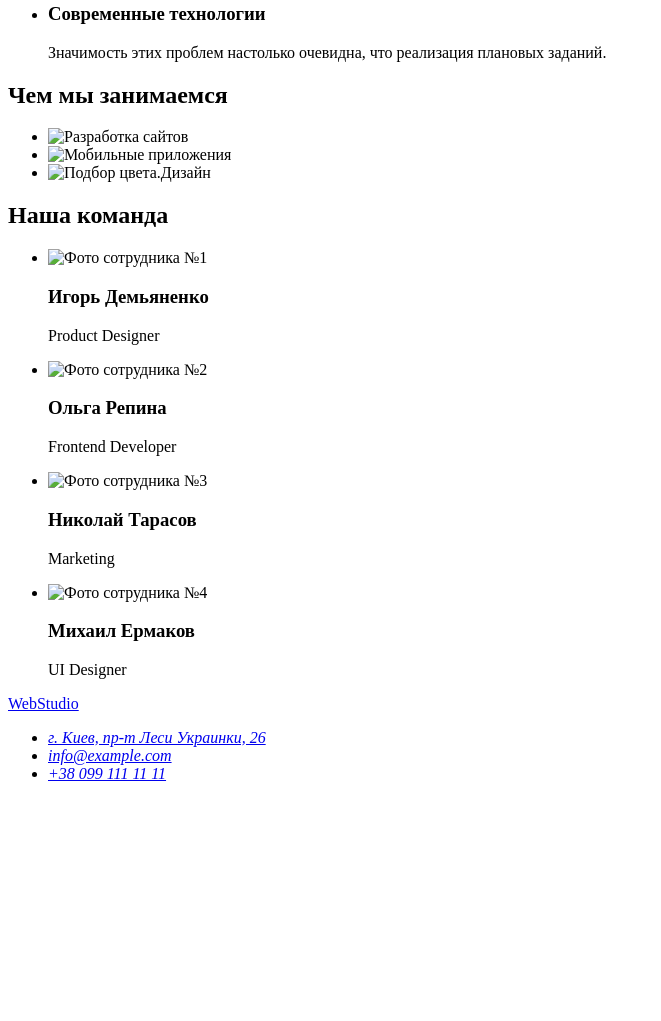
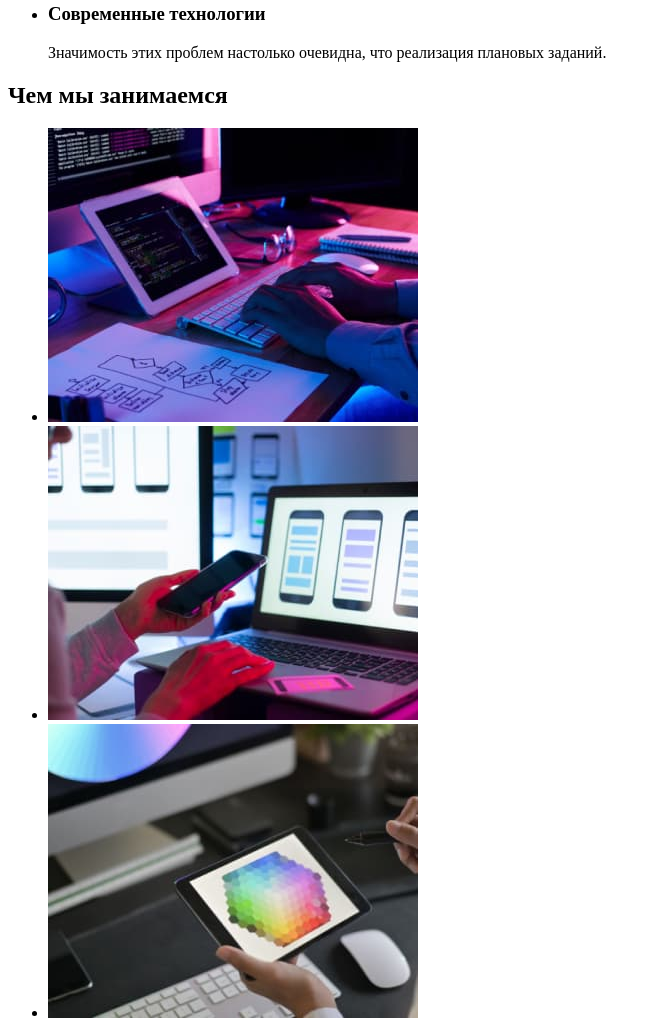
Before and after one commit to olhapresser/goit-markup-hw-01, a plain HTML site: page index.html in a window 1280 px wide. Shown: the part 532-1553 px from the top of the page, without its empty margins (0-661 px from the left). Before the commit the page ends 1331 px from the top, so only its background shows below. Drawn offline with Linux system fonts and the light colour scheme; the site is published under a folder, as on GitHub Pages, so addresses that start at the root find nothing.

Commit message:
images-correction

```diff
--- a/index.html
+++ b/index.html
@@ -54,31 +54,31 @@
       <section>
         <h2>Чем мы занимаемся</h2>
         <ul>
-          <li><img src="/images/img.jpg" alt="Разработка сайтов" width="370" /></li>
-          <li><img src="/images/img2.jpg" alt="Мобильные приложения" width="370" /></li>
-          <li><img src="/images/img3.jpg" alt="Подбор цвета.Дизайн" width="370" /></li>
+          <li><img src="./images/img.jpg" alt="Разработка сайтов" width="370" /></li>
+          <li><img src="./images/img2.jpg" alt="Мобильные приложения" width="370" /></li>
+          <li><img src="./images/img3.jpg" alt="Подбор цвета.Дизайн" width="370" /></li>
         </ul>
       </section>
       <section>
         <h2>Наша команда</h2>
         <ul>
           <li>
-            <img src="/images/worker-1.jpg" alt="Фото сотрудника №1" width="270" />
+            <img src="./images/worker-1.jpg" alt="Фото сотрудника №1" width="270" />
             <h3>Игорь Демьяненко</h3>
             <p lang="en">Product Designer</p>
           </li>
           <li>
-            <img src="/images/worker-2.jpg" alt="Фото сотрудника №2" width="270" />
+            <img src="./images/worker-2.jpg" alt="Фото сотрудника №2" width="270" />
             <h3>Ольга Репина</h3>
             <p lang="en">Frontend Developer</p>
           </li>
           <li>
-            <img src="/images/worker-3.jpg" alt="Фото сотрудника №3" width="270" />
+            <img src="./images/worker-3.jpg" alt="Фото сотрудника №3" width="270" />
             <h3>Николай Тарасов</h3>
             <p lang="en">Marketing</p>
           </li>
           <li>
-            <img src="/images/worker-4.jpg" alt="Фото сотрудника №4" width="270" />
+            <img src="./images/worker-4.jpg" alt="Фото сотрудника №4" width="270" />
             <h3>Михаил Ермаков</h3>
             <p lang="en">UI Designer</p>
           </li>
```
Also changed, not shown: 2 other files.
